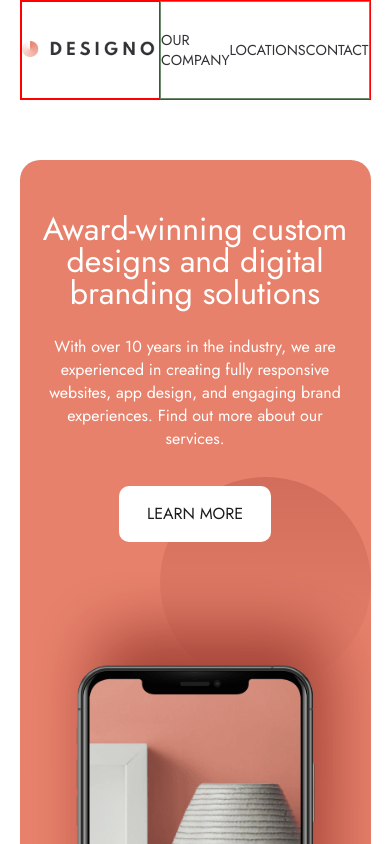
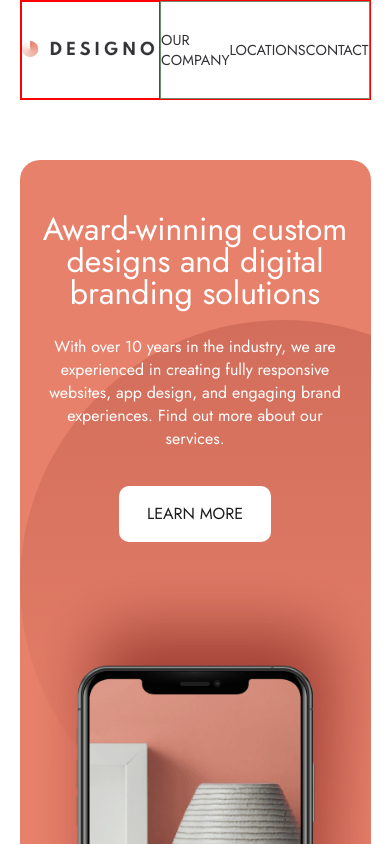
Before and after one commit to SJellen/designo, a Next.js app: page / in a window 390 px wide. Shown: the top 844 px of the page. Built offline with nearby package versions, Linux system fonts and the light colour scheme.

Commit message:
edit on background texture

```diff
--- a/styles/Home/Hero.module.scss
+++ b/styles/Home/Hero.module.scss
@@ -85,6 +85,9 @@
     .container {
         flex-direction: column;
         height: 845px;
+        background-size: 80%;
+        background-position-y: center;
+        background-position-x:  150%;
     }
     .leftContainer {
         width: 100%;
@@ -124,7 +127,10 @@
 }
 
 @media only screen and (max-width: 650px) {
-
+    .container {
+        background-size: 150%;
+        background-position-x:  0%;
+    }
     .rightContainer {
         align-items: center;
         .imgContainer {
```
